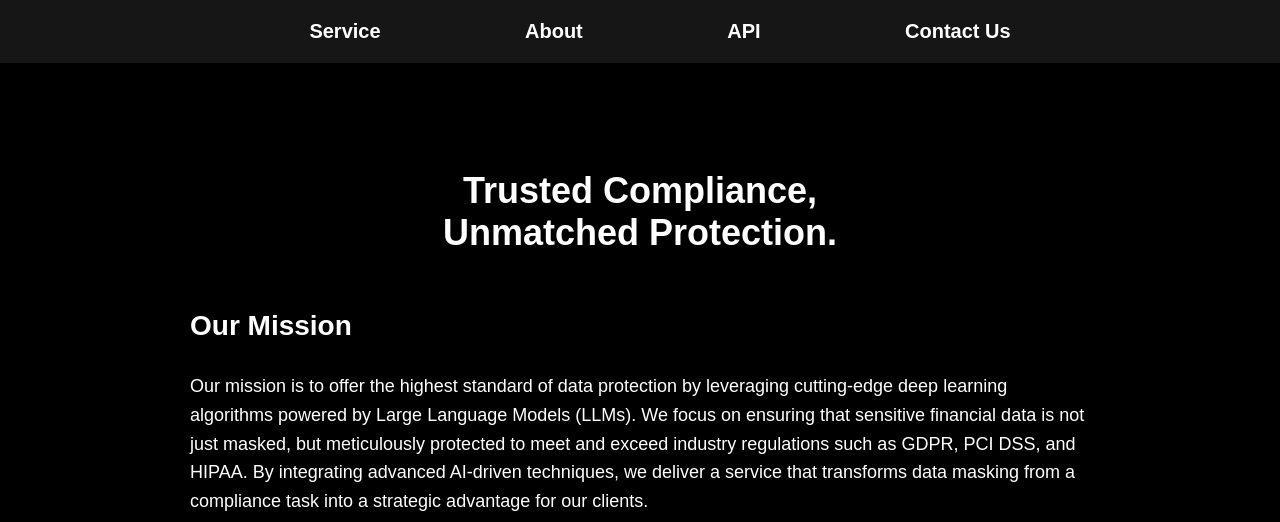
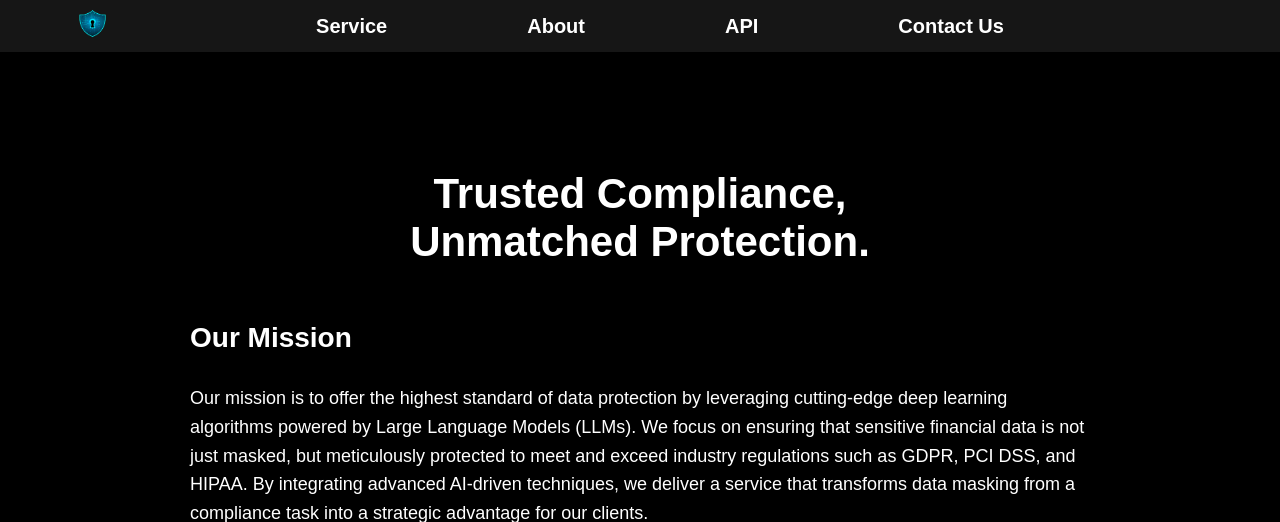
Before and after one commit to Jinwoo-Ha/Data-Masking-Webpage, a Django app: page /about/ in a window 1280 px wide. Shown: the top 522 px of the page. Run offline with Django 4.2, Linux system fonts and the light colour scheme.

Commit message:
logo added_ver.0814

```diff
--- a/upload/templates/about.html
+++ b/upload/templates/about.html
@@ -15,7 +15,7 @@
         box-shadow: 0 0 20px rgba(0, 0, 0, 0.1);
     }
     .about-header {
-        font-size: 36px;
+        font-size: 42px;
         font-weight: bold;
         color: hsl(0, 0%, 100%);
         text-align: center;
--- a/upload/templates/api.html
+++ b/upload/templates/api.html
@@ -18,7 +18,7 @@
     .api-header {
         font-size: 42px;
         font-weight: 700;
-        color: #2c3e50;
+        color: #ffffff;
         text-align: center;
         margin-bottom: 40px;
     }
@@ -64,11 +64,10 @@
         font-weight: 700;
     }
 </style>
-
-<div class="api-container">
     <div class="api-header">
         API Documentation
     </div>
+<div class="api-container">
     <div class="api-content">
         <p>Welcome to the API documentation for our data masking service. Our API allows you to integrate data masking functionalities into your applications seamlessly, enabling you to enhance your data security and compliance.</p>
 
--- a/upload/templates/base.html
+++ b/upload/templates/base.html
@@ -18,13 +18,21 @@
             background-color: #161616;
             color: #fff;
             padding: 10px 20px;
-            text-align: center;
             position: fixed;
             top: 0;
             width: 100%;
             z-index: 1000;
-            padding-bottom: 20px;
-            padding-top: 20px;
+            display: flex;
+            align-items: center;
+            justify-content: center;
+            height: 4%;
+        }
+        .navbar .logo {
+            position: absolute;
+            left: 0px;
+        }
+        .navbar .logo img {
+            height: 45px;
         }
         .navbar a {
             color: #fff;
@@ -48,11 +56,15 @@
 </head>
 <body>
     <div class="navbar">
+        <div class="logo">
+            <a href="{% url 'upload_file' %}">
+                <img src="{% static 'logo.png' %}" alt="Logo">
+            </a>
+        </div>
         <a href="{% url 'upload_file' %}">Service</a>
         <a href="{% url 'about' %}">About</a>
         <a href="{% url 'api' %}">API</a>
         <a href="{% url 'contact_us' %}">Contact Us</a>
-
     </div>
     <div class="container">
         {% block content %}{% endblock %}
--- a/upload/templates/contactus.html
+++ b/upload/templates/contactus.html
@@ -3,6 +3,7 @@
 {% block title %}Contact Us{% endblock %}
 
 {% block content %}
+
 <h1>Contact Us</h1>
 <p>If you have any questions or inquiries, please fill out the form below or reach out to us at support@example.com.</p>
 
```
Also changed, not shown: upload/static/logo.png (added). Lines whose indentation alone changed are shown as unchanged.
